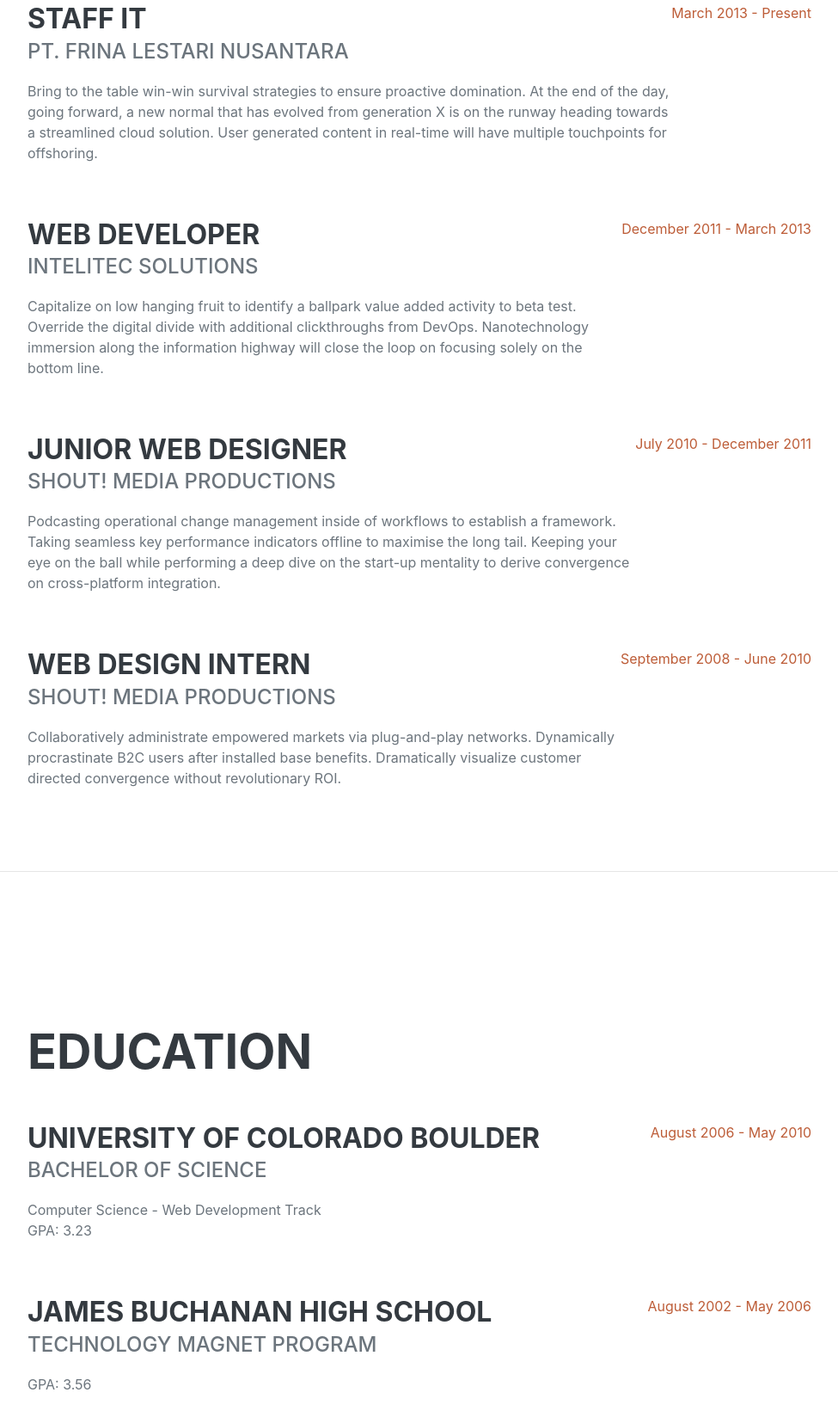
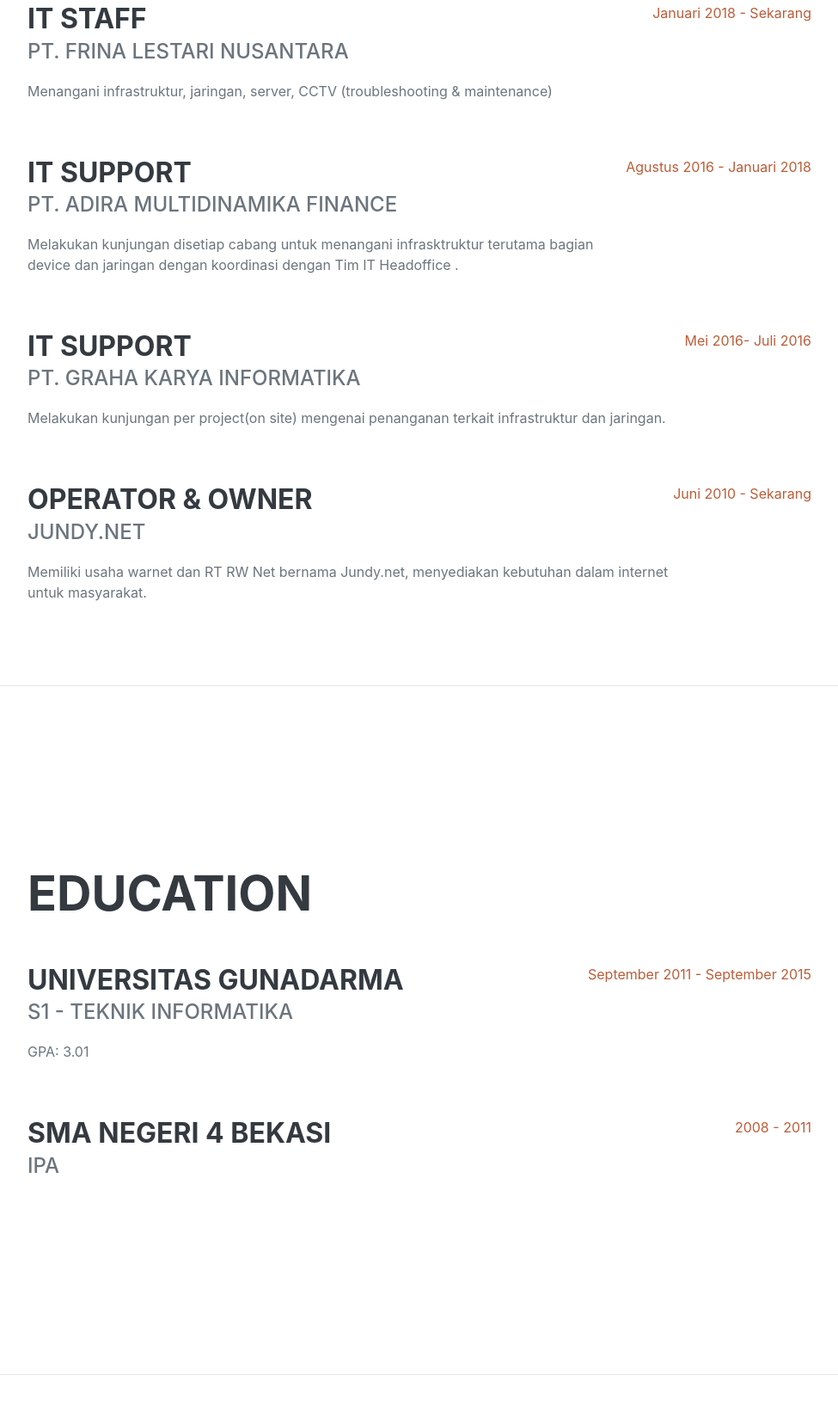
Before and after one commit to mjundy/mjundy.github.io, a website: page index.html in a window 1280 px wide. Shown: the part 993-2634 px from the top of the page at 86% size, without its empty margins (288-1263 px from the left). Drawn offline with nearby package versions, Linux system fonts and the light colour scheme; a web font is replaced by a local one.

Commit message:
revisi CV

```diff
--- a/index.html
+++ b/index.html
@@ -49,7 +49,7 @@
                         <a href="https://api.whatsapp.com/send?phone=6285714130403"> 085714130403 </a> -
                         <a href="mailto:mjundyalfatah@gmail.com">mjundyalfatah@gmail.com</a>
                     </div>
-                    <p class="lead mb-5">I am experienced in leveraging agile frameworks to provide a robust synopsis for high level overviews. Iterative approaches to corporate strategy foster collaborative thinking to further the overall value proposition.</p>
+                    <p class="lead mb-5">Menyukai dunia IT</p>
                     <div class="social-icons">
                         <a class="social-icon" href="#"><i class="fab fa-linkedin-in"></i></a>
                         <a class="social-icon" href="#"><i class="fab fa-github"></i></a>
@@ -65,35 +65,35 @@
                     <h2 class="mb-5">Experience</h2>
                     <div class="d-flex flex-column flex-md-row justify-content-between mb-5">
                         <div class="flex-grow-1">
-                            <h3 class="mb-0">Staff IT</h3>
+                            <h3 class="mb-0">IT Staff</h3>
                             <div class="subheading mb-3">PT. Frina Lestari Nusantara</div>
-                            <p>Bring to the table win-win survival strategies to ensure proactive domination. At the end of the day, going forward, a new normal that has evolved from generation X is on the runway heading towards a streamlined cloud solution. User generated content in real-time will have multiple touchpoints for offshoring.</p>
+                            <p>Menangani infrastruktur, jaringan, server, CCTV (troubleshooting & maintenance)</p>
                         </div>
-                        <div class="flex-shrink-0"><span class="text-primary">March 2013 - Present</span></div>
+                        <div class="flex-shrink-0"><span class="text-primary">Januari 2018 - Sekarang</span></div>
                     </div>
                     <div class="d-flex flex-column flex-md-row justify-content-between mb-5">
                         <div class="flex-grow-1">
-                            <h3 class="mb-0">Web Developer</h3>
-                            <div class="subheading mb-3">Intelitec Solutions</div>
-                            <p>Capitalize on low hanging fruit to identify a ballpark value added activity to beta test. Override the digital divide with additional clickthroughs from DevOps. Nanotechnology immersion along the information highway will close the loop on focusing solely on the bottom line.</p>
+                            <h3 class="mb-0">IT Support</h3>
+                            <div class="subheading mb-3">PT. Adira Multidinamika Finance</div>
+                            <p>Melakukan kunjungan disetiap cabang untuk menangani infrasktruktur terutama bagian device dan jaringan dengan koordinasi dengan Tim IT Headoffice .</p>
                         </div>
-                        <div class="flex-shrink-0"><span class="text-primary">December 2011 - March 2013</span></div>
+                        <div class="flex-shrink-0"><span class="text-primary">Agustus 2016 - Januari 2018</span></div>
                     </div>
                     <div class="d-flex flex-column flex-md-row justify-content-between mb-5">
                         <div class="flex-grow-1">
-                            <h3 class="mb-0">Junior Web Designer</h3>
-                            <div class="subheading mb-3">Shout! Media Productions</div>
-                            <p>Podcasting operational change management inside of workflows to establish a framework. Taking seamless key performance indicators offline to maximise the long tail. Keeping your eye on the ball while performing a deep dive on the start-up mentality to derive convergence on cross-platform integration.</p>
+                            <h3 class="mb-0">IT Support</h3>
+                            <div class="subheading mb-3">PT. Graha Karya Informatika </div>
+                            <p>Melakukan kunjungan per project(on site) mengenai penanganan terkait infrastruktur dan jaringan.</p>
                         </div>
-                        <div class="flex-shrink-0"><span class="text-primary">July 2010 - December 2011</span></div>
+                        <div class="flex-shrink-0"><span class="text-primary">Mei 2016- Juli 2016</span></div>
                     </div>
                     <div class="d-flex flex-column flex-md-row justify-content-between">
                         <div class="flex-grow-1">
-                            <h3 class="mb-0">Web Design Intern</h3>
-                            <div class="subheading mb-3">Shout! Media Productions</div>
-                            <p>Collaboratively administrate empowered markets via plug-and-play networks. Dynamically procrastinate B2C users after installed base benefits. Dramatically visualize customer directed convergence without revolutionary ROI.</p>
+                            <h3 class="mb-0">Operator & Owner</h3>
+                            <div class="subheading mb-3">Jundy.net</div>
+                            <p>Memiliki usaha warnet dan RT RW Net bernama Jundy.net, menyediakan kebutuhan dalam internet untuk masyarakat.</p>
                         </div>
-                        <div class="flex-shrink-0"><span class="text-primary">September 2008 - June 2010</span></div>
+                        <div class="flex-shrink-0"><span class="text-primary">Juni 2010 - Sekarang</span></div>
                     </div>
                 </div>
             </section>
@@ -104,20 +104,18 @@
                     <h2 class="mb-5">Education</h2>
                     <div class="d-flex flex-column flex-md-row justify-content-between mb-5">
                         <div class="flex-grow-1">
-                            <h3 class="mb-0">University of Colorado Boulder</h3>
-                            <div class="subheading mb-3">Bachelor of Science</div>
-                            <div>Computer Science - Web Development Track</div>
-                            <p>GPA: 3.23</p>
+                            <h3 class="mb-0">Universitas Gunadarma</h3>
+                            <div class="subheading mb-3">S1 - Teknik Informatika</div>
+                            <p>GPA: 3.01</p>
                         </div>
-                        <div class="flex-shrink-0"><span class="text-primary">August 2006 - May 2010</span></div>
+                        <div class="flex-shrink-0"><span class="text-primary">September 2011 - September 2015</span></div>
                     </div>
                     <div class="d-flex flex-column flex-md-row justify-content-between">
                         <div class="flex-grow-1">
-                            <h3 class="mb-0">James Buchanan High School</h3>
-                            <div class="subheading mb-3">Technology Magnet Program</div>
-                            <p>GPA: 3.56</p>
+                            <h3 class="mb-0">SMA Negeri 4 Bekasi</h3>
+                            <div class="subheading mb-3">IPA</div>
                         </div>
-                        <div class="flex-shrink-0"><span class="text-primary">August 2002 - May 2006</span></div>
+                        <div class="flex-shrink-0"><span class="text-primary">2008 - 2011</span></div>
                     </div>
                 </div>
             </section>
```
Also changed, not shown: src/assets/img/profile.jpg.
